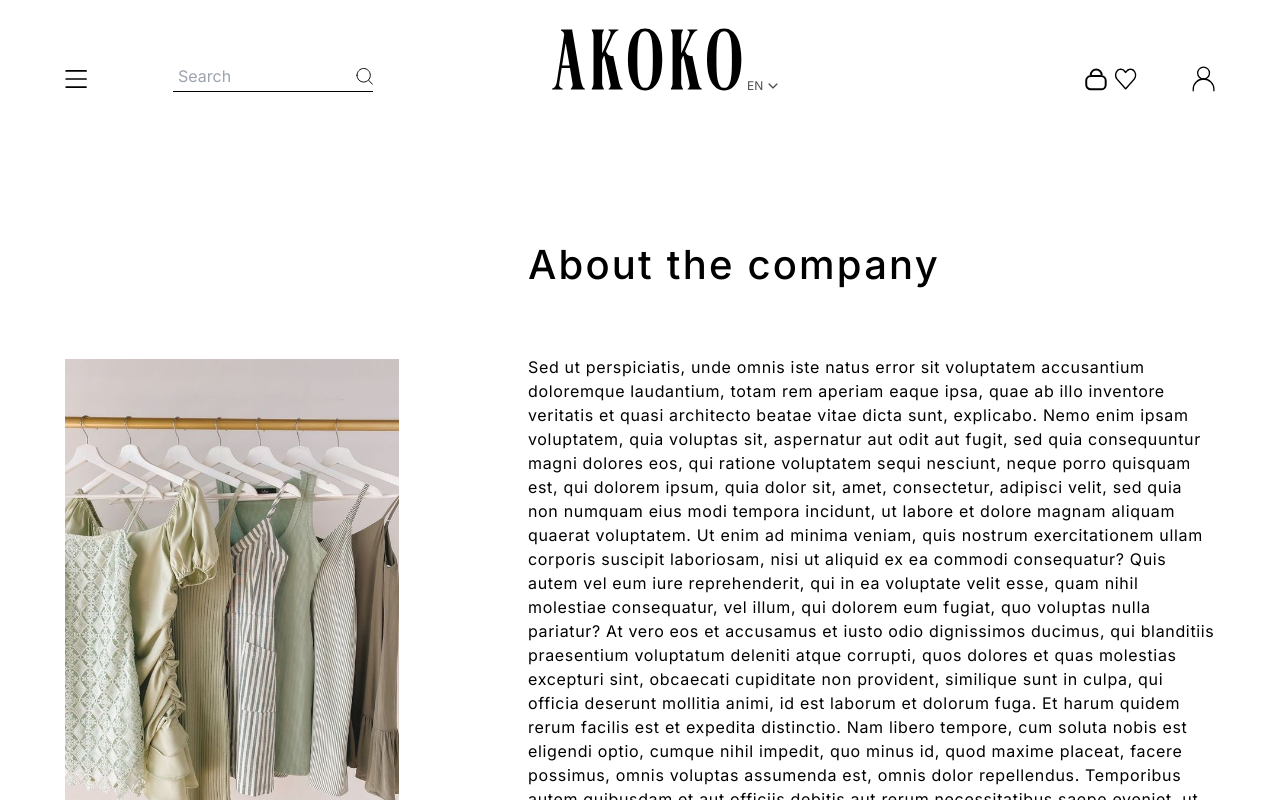
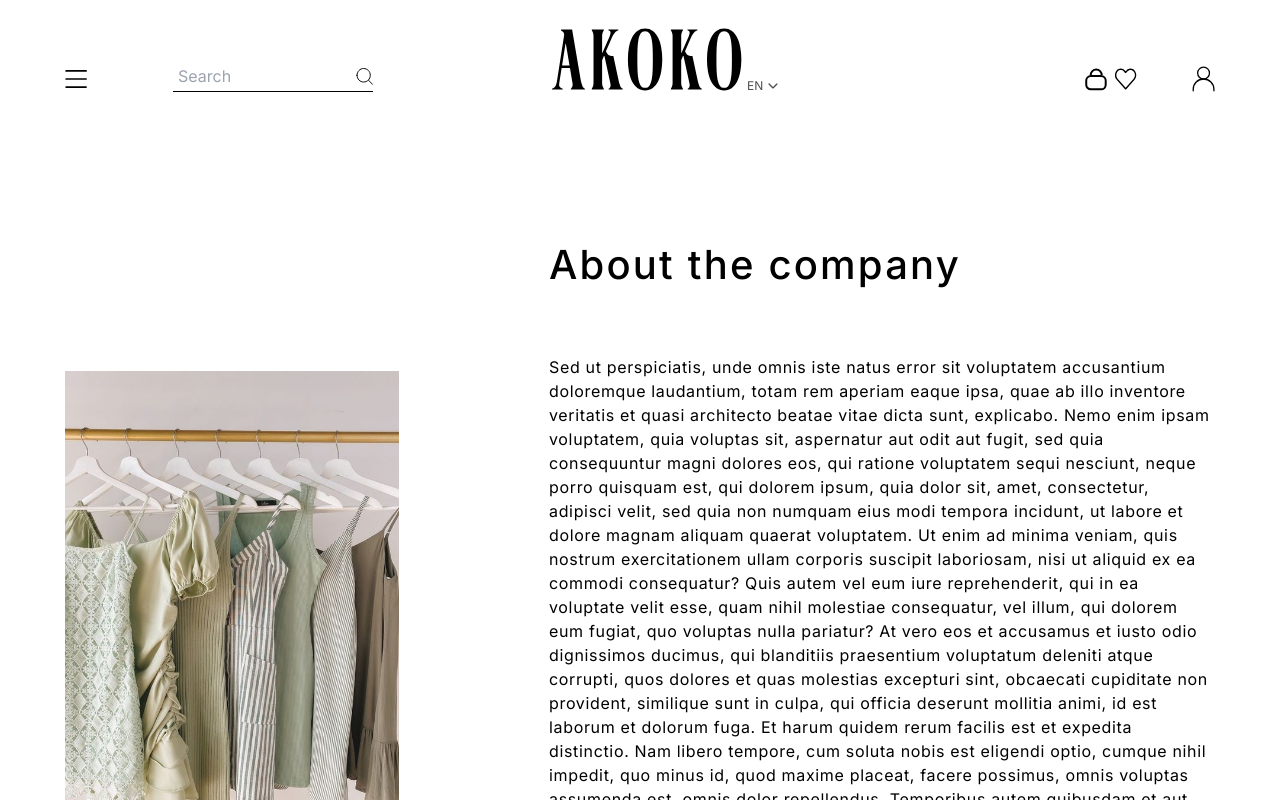
Before and after one commit to SoftLion-Co/prototype-akoko, a Next.js app: page /en/about in a window 1280 px wide. Shown: the top 800 px of the page. Built offline with nearby package versions, Linux system fonts and the light colour scheme.

Commit message:
fix: gap

```diff
--- a/sections/about_page/AboutUsSection.tsx
+++ b/sections/about_page/AboutUsSection.tsx
@@ -2,13 +2,13 @@ import React from "react";
 import Image from "next/image";
 import { useTranslations } from "next-intl";
 import Clothes from "@/images/about-us_section/clothes.jpg";
+
 const AboutUsSection = () => {
   const t = useTranslations("about");
   return (
-    <section className="container ">
-      <div className="flex flex-col gap-[55px] mt-[70px] mb-[150px]  tablet:gap-[70px] tablet:mt-[50px] tablet:mb-[270px] laptop:gap-[113px] laptop:mt-[125px] laptop:mb-[252px] desktop:mt-[230px] desktop:mb-[198px] desktop:gap-[129px] ">
+    <section className="container flex flex-col gap-[55px] mt-[70px] mb-[150px]  tablet:gap-[70px] tablet:mt-[50px] tablet:mb-[270px] laptop:gap-[113px] laptop:mt-[125px] laptop:mb-[252px] desktop:mt-[230px] desktop:mb-[198px] desktop:gap-[129px]">
       <h1 className="text-center block laptop:hidden ">{t("title")}</h1>
-        <div className="flex flex-col items-center  gap-[50px] laptop:flex-row tablet:justify-between tablet:gap-[60px] laptop:gap-[129px] desktop:gap-[147px] ">
+      <div className="flex flex-col items-center  gap-[50px] laptop:flex-row tablet:gap-[60px] laptop:gap-[150px] desktop:gap-[180px] ">
         <Image
           className="w-full h-[420px] tablet:w-[450px] tablet:h-[550px] laptop:mt-[100px] laptop:w-[376px] laptop:h-[501px] desktop:mt-[35px] desktop:w-[430px] desktop:h-[572px]"
           src={Clothes}
@@ -19,7 +19,6 @@ const AboutUsSection = () => {
           <p className="mobile:text-center">{t("text")}</p>
         </div>
       </div>
-      </div>
     </section>
   );
 };
```
Lines whose indentation alone changed are shown as unchanged.
